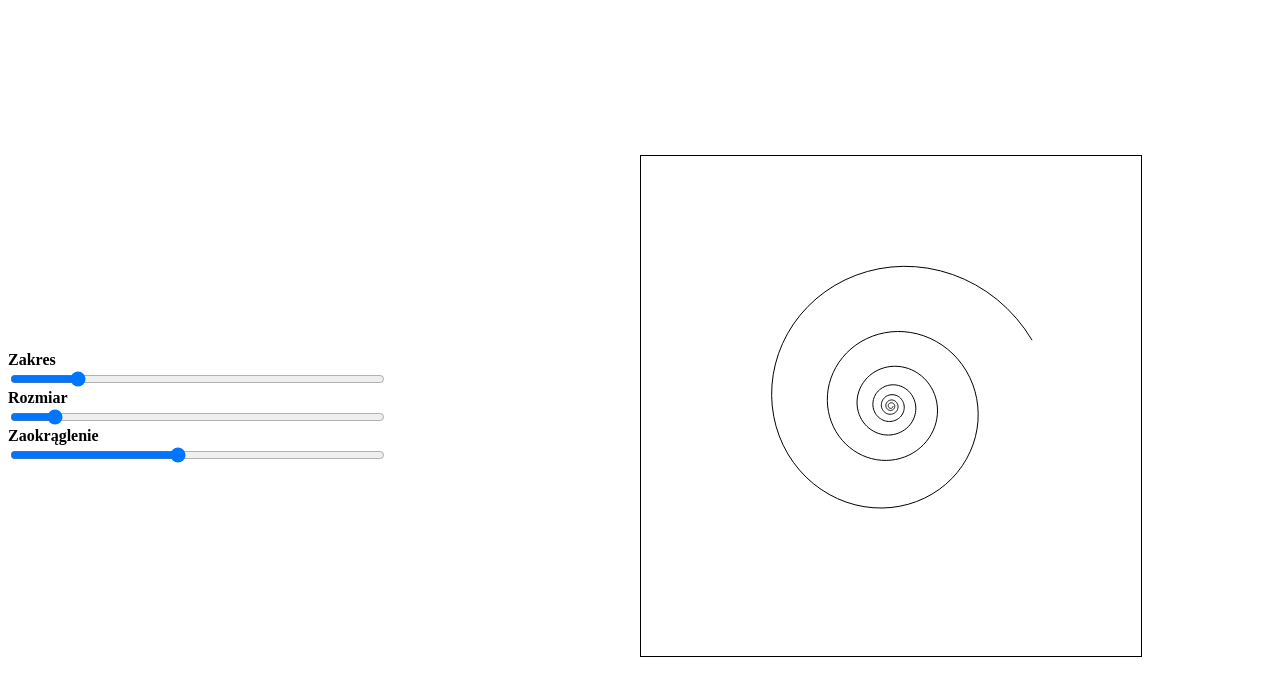
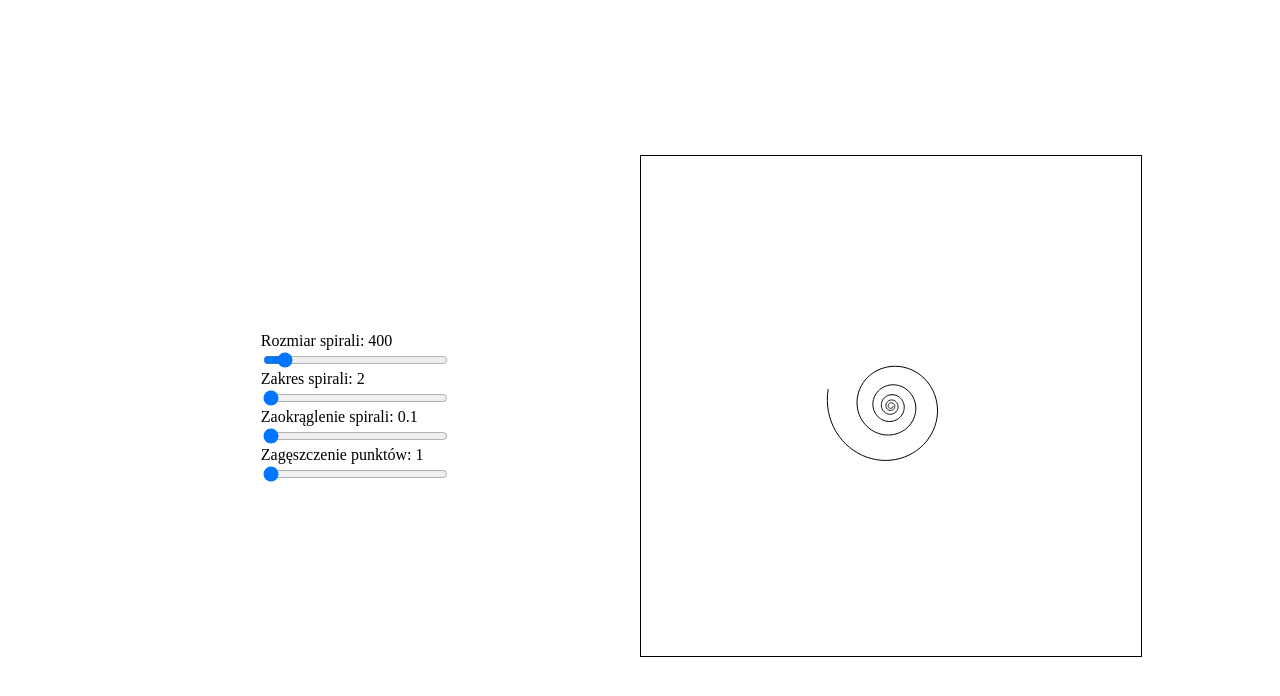
Before and after one commit to Minister02/spirale-2d, a plain HTML site: page index.html in a window 1280 px wide. Drawn offline with Linux system fonts and the light colour scheme.

Commit message:
Last commit

```diff
--- a/index.html
+++ b/index.html
@@ -11,17 +11,18 @@
 
 <body>
     <form class="effect-box">
-        <label for="range"><strong>Zakres</strong></label>
-        <input type="range" id="range" min="5" max="35" value="10" step="1">
-        <label for="size"><strong>Rozmiar</strong></label>
-        <input type="range" id="size" min="0.01" max="0.50" value="0.06" step="0.01">
-        <label for="round"><strong>Zaokrąglenie</strong></label>
-        <input type="range" id="round" min="500" max="5000" value="2500" step="100">
+        <label for="size" id="sizeLabel"></label>
+        <input type="range" id="size" min="300" max="1500" value="400" step="1">
+        <label for="range" id="rangeLabel"></label>
+        <input type="range" id="range" min="2" max="35" value="2" step="1">
+        <label for="round" id="roundLabel"></label>
+        <input type="range" id="round" min="0.1" max="0.50" value="0.1" step="0.01">
+        <label for="density" id="densityLabel"></label>
+        <input type="range" id="density" min="1" max="10" value="1" step="1">
     </form>
     </form>
     <div class="canvas-box">
-        <canvas id="myCanvas" width="500" height="500">
-        </canvas>
+        <canvas id="myCanvas" width="500" height="500"></canvas>
     </div>
     <script src="./main.js"></script>
 </body>
--- a/main.css
+++ b/main.css
@@ -9,7 +9,8 @@ body {
 	display: flex;
 	flex-wrap: wrap;
 	flex-direction: column;
-	width: 30%;
+	width: 15%;
+	margin-left: 20%;
 }
 
 .canvas-box {
--- a/main.js
+++ b/main.js
@@ -1,52 +1,60 @@
 // inicjujemy zmienne
-const rangeInput = document.querySelector('#range');
-const sizeInput = document.querySelector('#size');
-const roundInput = document.querySelector('#round');
+const rangeInput = document.getElementById('range');
+const sizeInput = document.getElementById('size');
+const roundInput = document.getElementById('round');
+const densityInput = document.getElementById('density');
 const c = document.getElementById('myCanvas');
 const ctx = c.getContext('2d');
 
+// Tagi label z akutalnymi parametrami
+const rangeLabel = document.getElementById('rangeLabel');
+const sizeLabel = document.getElementById('sizeLabel');
+const roundLabel = document.getElementById('roundLabel');
+const densityLabel = document.getElementById('densityLabel');
+
 // Funkcja rysująca spiralę
-const drawTheta = gutters => {
+function drawTheta() {
+	const density = parseInt(densityInput.value);
+	const size = parseInt(sizeInput.value);
+	const range = parseInt(rangeInput.value);
+	const round = parseFloat(roundInput.value);
 	let it = Math.PI / 360;
-	let n = 500;
-	let a = 2;
-	let b = 0.1;
+	let sizeTheta = size;
+	let rangeTheta = range;
+	let roundTheta = round;
+	ctx.clearRect(0, 0, ctx.canvas.width, ctx.canvas.height);
 	ctx.beginPath();
-	for (let i = 0; i < n; i += gutters) {
-		t = it * i * 10;
-		r = a * Math.exp(b * t);
-		x = r * Math.cos(t);
-		y = r * Math.sin(t);
+	for (let i = 0; i < sizeTheta; i += density) {
+		const t = it * i * 10;
+		const r = rangeTheta * Math.exp(roundTheta * t);
+		const x = r * Math.cos(t);
+		const y = r * Math.sin(t);
 		ctx.lineTo(250 + x, 250 + y);
 	}
 	ctx.stroke();
-};
+}
 
-drawTheta(1);
+// Funkcja aktualizująca parametry poszczególnych suwaków
+function updateStats() {
+	rangeLabel.textContent = 'Zakres spirali: ' + rangeInput.value;
+	sizeLabel.textContent = 'Rozmiar spirali: ' + sizeInput.value;
+	roundLabel.textContent = 'Zaokrąglenie spirali: ' + roundInput.value;
+	densityLabel.textContent = 'Zagęszczenie punktów: ' + densityInput.value;
+}
 
-// // Nasłuchiwacz na ilość kroków
-// sizeInput.addEventListener('input', () => {
-// 	range = rangeInput.value;
-// 	round = roundInput.value;
-// 	const size = sizeInput.value;
-// 	ctx.clearRect(0, 0, ctx.canvas.width, ctx.canvas.height); // czyszczenie siatki w celu wygenerowana nowej struktury
-// 	drawTheta(size, range, round);
-// });
+// funkcja aktualizaująca parametry grafiki i tworząca nowy obraz
+function updateTheta() {
+	drawTheta();
+	updateStats();
+}
 
-// // Nasłuchiwacz na ilość kroków
-// rangeInput.addEventListener('input', () => {
-// 	size = sizeInput.value;
-// 	round = roundInput.value;
-// 	const range = rangeInput.value;
-// 	ctx.clearRect(0, 0, ctx.canvas.width, ctx.canvas.height); // czyszczenie siatki w celu wygenerowana nowej struktury
-// 	drawTheta(size, range, round);
-// });
+// Nasłuchiwacze na suwaki
+densityInput.addEventListener('input', updateTheta);
 
-// // Nasłuchiwacz na ilość kroków
-// roundInput.addEventListener('input', () => {
-// 	size = sizeInput.value;
-// 	range = rangeInput.value;
-// 	const round = roundInput.value;
-// 	ctx.clearRect(0, 0, ctx.canvas.width, ctx.canvas.height); // czyszczenie siatki w celu wygenerowana nowej struktury
-// 	drawTheta(size, range, round);
-// });
+sizeInput.addEventListener('input', updateTheta);
+
+rangeInput.addEventListener('input', updateTheta);
+
+roundInput.addEventListener('input', updateTheta);
+
+updateTheta();
```
